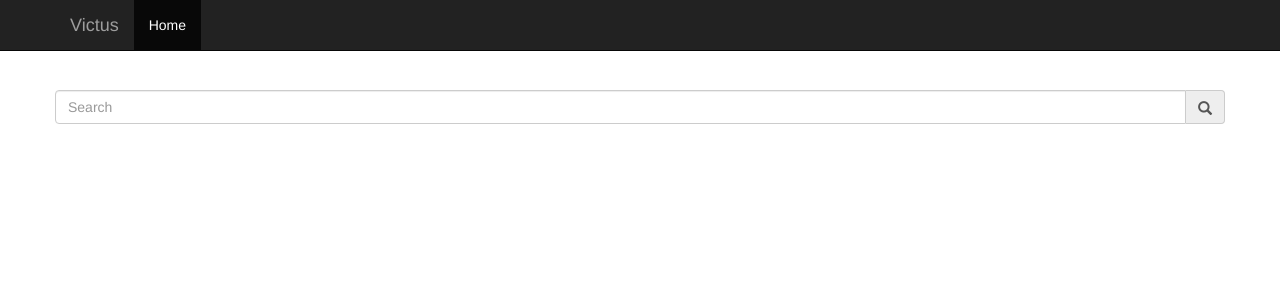
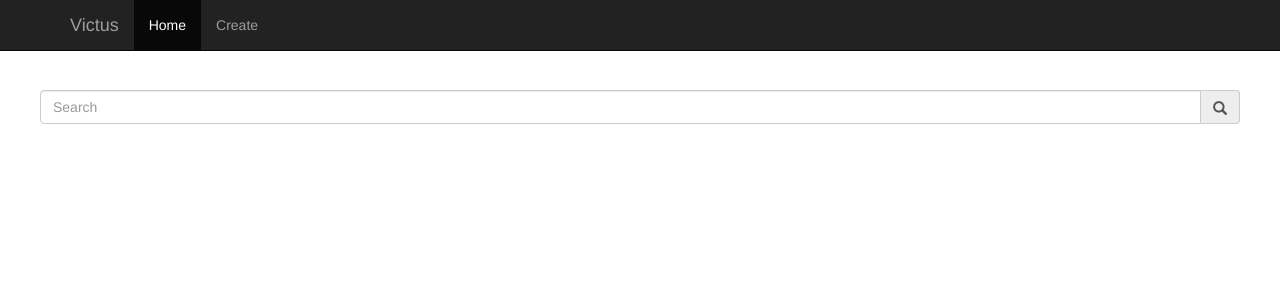
Before and after one commit to jacobm001/victus, a PHP site: page / in a window 1280 px wide. Shown: the top 300 px of the page. Run offline with PHP 8.4, Linux system fonts and the light colour scheme; data that the repository does not hold is empty.

Commit message:
Better view switching

```diff
--- a/index.html
+++ b/index.html
@@ -11,7 +11,6 @@
 	</head>
 
 	<body>
-
 		<nav class="navbar navbar-inverse navbar-fixed-top">
 			<div class="container">
 				<div class="navbar-header">
@@ -26,6 +25,7 @@
 				<div id="navbar" class="collapse navbar-collapse">
 					<ul class="nav navbar-nav">
 						<li class="active"><a onclick="disp_list()">Home</a></li>
+                        <li><a onclick="disp_create()">Create</a></li>
 						<!--<li><a href="">About</a></li>-->
 						<!--<li><a href="">Contact</a></li>-->
 					</ul>
@@ -39,7 +39,7 @@
 				<p class="card_desc"></p>
 			</div>
 
-			<div class="row" id="list">
+			<div class="row view view-visible" id="list">
                 <div class="content">
                     <div class="input-group">
                         <input type="text" class="form-control" id="exampleInputAmount" placeholder="Search">
@@ -50,7 +50,7 @@
                 </div> <!-- content -->
 			</div>
 
-			<div class="row hidden" id="disp_recipe">
+			<div class="row view" id="disp_recipe">
 				<div class="col-xs-12 col-sm-12 col-md-12 col-lg-12">
 					<h1 id="disp_recipe_name"></h1>
 				</div>
@@ -79,7 +79,8 @@
                 </div>
 			</div>
 
-            <div class="row hidden" id="create_recipe">
+            <div class="row view" id="create_recipe">
+                <div class="col-lg-12">
                     <div class="form-group">
                         <label for="create_recipe_id">Name</label>
                         <input type="text" class="form-control" id="create_recipe_id">
@@ -88,6 +89,35 @@
                     <div class="form-group">
                         <label for="create_recipe_notes">Notes</label>
                         <input type="text" class="form-control" id="create_recipe_notes">
+                    </div>
+
+                    <div class="form-group">
+                        <label for="create_recipe_yields">Yield</label>
+                        <input type="text" class="form-control" id ="create_recipe_yields">
+                    </div>
+
+                    <div class="form-group">
+                        <label for="create_recipe_ingredients">Ingredients</label>
+                        <ul id="create_recipe_entered_ingredients" class="list-unstyled row"></ul>
+                        <div class="input-group">
+                            <input type="text" class="form-control" id="create_recipe_ingredients">
+                            <div class="input-group-btn"><button class="btn btn-primary">Add</button></div>
+                        </div>
+                    </div>
+
+                    <div class="form-group">
+                        <label for="recipe_create_directions">Directions</label>
+                        <textarea class="form-control" id="recipe_create_directions"></textarea>
+                    </div>
+
+                    <div class="form-group">
+                        <label for="create_recipe_tags">Tags</label>
+                        <ul id="create_recipe_entered_tags" class="list-unstyled row"></ul>
+                        <div class="input-group">
+                            <input type="text" class="form-control" id="create_recipe_tags">
+                            <div class="input-group-btn"><button class="btn btn-primary">Add</button></div>
+                        </div>
+                    </div>
                 </div>
             </div>
 		</div>
@@ -112,21 +142,22 @@
                 ingr.append(str);
             }
 
-            list.fadeOut(500, function() {
-                display.hide().removeClass("hidden").fadeIn(500);
-                $(this).addClass("hidden");
-            });
+            $(".view-visible").toggleClass("view-visible");
+            display.toggleClass("view-visible");
 
+		};
+
+        var disp_create = function() {
+            var create = $("#create_recipe");
+
+            $(".view-visible").toggleClass("view-visible");
+            create.toggleClass("view-visible");
         };
 
         var disp_list = function() {
             var list    = $("#list");
-            var display = $("#disp_recipe");
-
-            display.fadeOut(500, function() {
-                list.hide().removeClass("hidden").fadeIn(500);
-                $(this).addClass("hidden");
-            });
+            $(".view-visible").toggleClass("view-visible");
+            list.toggleClass("view-visible");
         };
 
 		$.getJSON("api/", function(data) {
--- a/styles.css
+++ b/styles.css
@@ -3,8 +3,24 @@ body {
 }
 
 .container-top {
-  padding: 40px 15px;
-  text-align: center;
+    padding: 40px 15px;
+    text-align: center;
+    position: relative;
+}
+
+.view {
+    position: absolute;
+    left: 0;
+    opacity: 0;
+    -webkit-transition: opacity 1s ease;
+    -moz-transition: opacity 1s ease;
+    -o-transition: opacity 1s ease;
+    transition: opacity 1s ease;
+}
+
+.view-visible {
+    opacity: 1;
+    z-index: 2;
 }
 
 .content {
```
Lines whose indentation alone changed are shown as unchanged.
